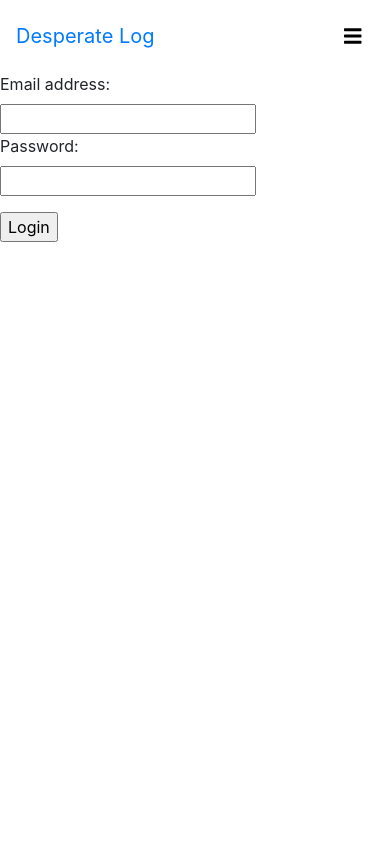
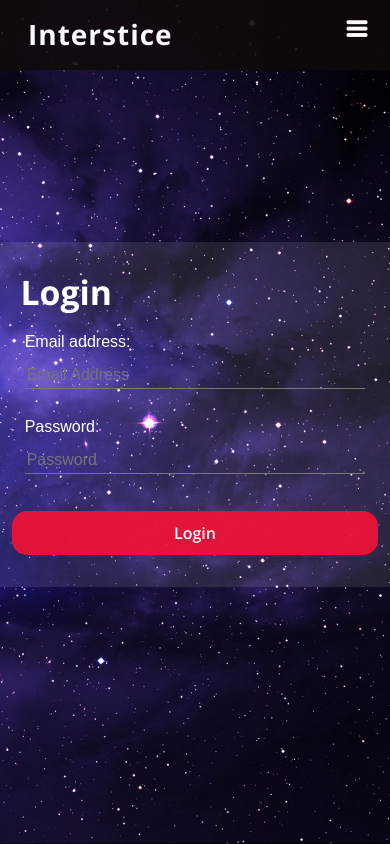
Before and after one commit to kakamband/Espial, a Django app: page /accounts/login/ in a window 390 px wide. Run offline with Django 3.2, Linux system fonts and the light colour scheme; some libraries are stand-ins or nearby versions.

Commit message:
Login Page Updates

```diff
--- a/Django WebApp/accounts/forms.py
+++ b/Django WebApp/accounts/forms.py
@@ -35,11 +35,13 @@ class CustomAuthenticationForm(AuthenticationForm):
                                         'class':'text-box',
                                         'autocomplete':'username',
                                         'id':'email',
+                                        'placeholder':'Email Address',
                                         })
         self.fields['password'].widget.attrs.update({
                                         'required':'True',
                                         'class':'text-box',
                                         'autocomplete':'password',
+                                        'placeholder':'Password',
                                         })
     class Meta:
         model = User
--- a/Django WebApp/accounts/views.py
+++ b/Django WebApp/accounts/views.py
@@ -12,7 +12,6 @@ User = get_user_model()
 
 def SignUp(request):
     if request.method == 'POST':
-        # f_login = CustomAuthenticationForm()
         if request.POST.get('submit') == 'Login':
             f_login = CustomAuthenticationForm(data=request.POST)
             if f_login.is_valid():
@@ -26,7 +25,7 @@ def SignUp(request):
     else:
         f_login = CustomAuthenticationForm()
 
-    return render(request, 'initsignup.html', {'f_login': f_login})
+    return render(request, 'login.html', {'f_login': f_login})
 
 def Logout(request):
     logout(request)
--- a/Django WebApp/core/urls.py
+++ b/Django WebApp/core/urls.py
@@ -5,6 +5,7 @@ from django.conf.urls.static import static
 
 urlpatterns = [
     path('', HomeView, name='home'),
+    path('tmp', TmpView, name='home'),
     path('notify/', Notify, name='notification'),
     path('stream/<f_name>', Streamer, name="stream"),
 
--- a/Django WebApp/core/views.py
+++ b/Django WebApp/core/views.py
@@ -11,6 +11,8 @@ User = get_user_model()
 def HomeView(request):
     return render(request, 'home.html')
 
+def TmpView(request):
+    return render(request, 'login.html')
 
 @csrf_exempt
 def Notify(request):
--- /dev/null
+++ b/Django WebApp/static/assets/js/snack.js
@@ -0,0 +1,5 @@
+function snack() {
+    var x = document.getElementById("snackbar");
+    x.className = "show";
+    setTimeout(function(){ x.className = x.className.replace("show", ""); }, 2000);
+}
--- a/Django WebApp/static/style/base.css
+++ b/Django WebApp/static/style/base.css
@@ -86,7 +86,7 @@ body {
     transition: all 0.5s;
     z-index: 997;
     transition: all 0.5s;
-    background: rgba(42, 44, 57, 0.9);
+    background: rgba(15, 10, 10, 0.9);
   }
 
   #header.header-transparent {
--- /dev/null
+++ b/Django WebApp/static/style/login.css
@@ -0,0 +1,13 @@
+body{
+    background: url("../assets/img/bg2_login.jpg") center center no-repeat;
+    background-size: cover;
+    background-attachment: fixed;
+}
+input[type="email"], textarea{
+    background-color: transparent!important;
+    color: white!important;
+}
+input[type="password"], textarea{
+    background-color: transparent!important;
+    color: white!important;
+}
--- /dev/null
+++ b/Django WebApp/static/style/signup.css
@@ -0,0 +1,128 @@
+* {
+  outline: 0;
+}
+input:-webkit-autofill,
+input:-webkit-autofill:hover,
+input:-webkit-autofill:focus,
+input:-webkit-autofill:active {
+    transition: background-color 5000s ease-in-out 0s;
+}
+input:-webkit-autofill {
+  -webkit-text-fill-color: white !important;
+}
+.brand_box {
+  margin: 8vh 0 4vh 4vh;
+  background-color: rgba(255, 255, 255, 0.2);
+  padding-top: 8vh;
+  padding-bottom: 8vh;
+  text-align: center;
+  border-radius: 10px;
+  box-shadow: 0 2px 8px rgba(0, 0, 0, 0.7);
+  transition: background-color 0.3s linear;
+}
+.brand_box:hover {
+  background-color: rgba(255, 255, 255, 0.4);
+}
+.col-md-6 {
+  padding: 0;
+}
+.submit_btn {
+  background-color: rgba(236, 20, 56, 0.95);
+  outline: 0;
+  padding: 10px;
+  border-radius: 15px;
+  font-weight: 600;
+  width: 100%;
+  border: 0;
+  color: #fff;
+  transition: background-color 0.4s linear;
+}
+.submit_btn:hover {
+  background-color: rgba(200, 13, 56, 0.9);
+}
+.heading {
+  font-size: 4vh;
+  font-weight: 700;
+  padding: 1vh;
+}
+.brand_text {
+  color: rgba(0, 0, 0, 0.85);
+}
+.error-text {
+  padding-top: 6vh;
+  margin-top: 5vh;
+  font-size: 1.8vh;
+  color: grey;
+}
+.slide-box {
+  background-color: rgba(255, 255, 255, 0.1);
+  color: white;
+}
+.login_field,
+.signup_field {
+  margin: 0 1vh 2vh;
+  padding: 0.5vh;
+  font-family: sans-serif;
+}
+label {
+  margin-bottom: 1vh;
+}
+.text-box {
+  border: 0;
+  border-bottom: 1px solid #777;
+  background: 0 0;
+  transition: border 0.3s linear;
+  width: 100%;
+}
+.text-box:focus {
+  border-bottom: 1px solid rgba(238, 19, 63, 0.746);
+  color: #000;
+}
+.switch {
+  background-color: #f5f5f5;
+  text-align: center;
+  padding: 10px;
+  border-radius: 15px;
+  width: 100%;
+  transition: background-color 0.5s linear;
+}
+a {
+  color: rgba(236, 20, 56, 0.95);
+  transition: color 0.1s linear;
+}
+a:hover {
+  color: #f5f5f5;
+  text-decoration: none;
+}
+.switch:hover {
+  background-color: rgba(236, 20, 56, 0.95);
+}
+
+body {
+  background-color: #eee;
+}
+.pt-2 {
+  display: none;
+}
+@media screen and (max-width: 768px) {
+  .left,
+  footer {
+    display: none;
+  }
+  footer {
+    visibility: hidden;
+  }
+  .reg_box {
+    height: 90vh;
+  }
+  .signup_field {
+    margin: 2vh;
+  }
+  .error-text {
+    padding: 2vh;
+    margin-top: 0;
+  }
+  .errorlist {
+    margin-bottom: 0;
+  }
+}
--- /dev/null
+++ b/Django WebApp/static/style/snackbar.css
@@ -0,0 +1,59 @@
+#snackbar {
+  visibility: hidden;
+  min-width: 250px;
+  margin-left: -125px;
+  background-color: #333;
+  color: #fff;
+  text-align: center;
+  border-radius: 10px;
+  padding: 16px;
+  position: fixed;
+  z-index: 1;
+  left: 50%;
+  bottom: 30px;
+}
+#snackbar.show {
+  visibility: visible;
+  -webkit-animation: fadein 0.5s, fadeout 0.5s 2.5s;
+  animation: fadein 0.5s, fadeout 0.5s 2.5s;
+}
+@-webkit-keyframes fadein {
+  from {
+    bottom: 0;
+    opacity: 0;
+  }
+  to {
+    bottom: 30px;
+    opacity: 1;
+  }
+}
+@keyframes fadein {
+  from {
+    bottom: 0;
+    opacity: 0;
+  }
+  to {
+    bottom: 30px;
+    opacity: 1;
+  }
+}
+@-webkit-keyframes fadeout {
+  from {
+    bottom: 30px;
+    opacity: 1;
+  }
+  to {
+    bottom: 0;
+    opacity: 0;
+  }
+}
+@keyframes fadeout {
+  from {
+    bottom: 30px;
+    opacity: 1;
+  }
+  to {
+    bottom: 0;
+    opacity: 0;
+  }
+}
--- a/Django WebApp/templates/base.html
+++ b/Django WebApp/templates/base.html
@@ -5,63 +5,81 @@
 <html lang="en">
 
 <head>
-    <meta http-equiv="Cache-control" content="public">
-    <meta charset="UTF-8">
-    <meta name="description" content="To Infinity and Beyond with ProjectY">
-    <meta name="keywords" content="E-Commerce, Bazaar">
-    <meta name="author" content="Avishrant Sharma, Prateek Thakur, Spriha Gautam, Sitaram Rathi">
-    <meta name="viewport" content="width=device-width,initial-scale=1.0">
-    <title>
-        {%block title%}
+    <meta http-equiv="Cache-control" content="public" />
+    <meta charset="UTF-8" />
+    <meta name="description" content="Testing Webiste for Team Visionary's Project Interstice" />
+    <meta name="keywords" content="Model Website, Keras, Tensorflow" />
+    <meta name="author" content="Avishrant Sharma, Spriha Gautam, Ritik Dhiman, Aditi Agarwal" />
+    <meta name="viewport" content="width=device-width,initial-scale=1.0" />
+    <meta name="theme-color" content="#FFFFFF" />
+    <meta name="apple-mobile-web-app-capable" content="yes" />
+    <meta name="apple-mobile-web-app-title" content="Project Interstice" />
+    <meta name="apple-mobile-web-app-status-bar-style" content="default" />
+    <meta property="og:image" content="{%static 'assets/img/favicon.png" />
+    <meta property="og:image:type" content="image/png" />
+    <meta property="og:image:width" content="512" />
+    <meta property="og:image:height" content="512" />
+    <title>{%block title%} {%endblock title%}</title>
+    <link rel="stylesheet" href='{%static "style/base.css"%}' />
+    <link rel="stylesheet" href='{%static "style/scroll.css"%}' />
+    <link href="{%static 'assets/img/favicon.png" rel="icon" />
+    <link href="{%static 'assets/img/apple-touch-icon.png" rel="apple-touch-icon" />
+    {%block link%} {%endblock link%}
+    <!-- Google Fonts -->
+    <link
+        href="https://fonts.googleapis.com/css?family=Open+Sans:300,300i,400,400i,600,600i,700,700i|Raleway:300,300i,400,400i,500,500i,600,600i,700,700i|Poppins:300,300i,400,400i,500,500i,600,600i,700,700i"
+        rel="stylesheet" />
 
-        {%endblock title%}
-    </title>
-    <link rel='stylesheet' href='{%static "stylesheet/base.css"%}'>
-    <link rel="stylesheet" href="https://maxcdn.bootstrapcdn.com/bootstrap/4.5.2/css/bootstrap.min.css">
-    <link rel="manifest" href="/manifest.json">
-    <link rel="icon" href="{%static 'images/icons/icon_colour.svg'%}" type="image/x-icon">
-    <link rel="preconnect" href="https://fonts.gstatic.com">
-    <link href="https://fonts.googleapis.com/css2?family=Pacifico&family=Poppins&display=swap" rel="stylesheet">
-    {%block link%}
-
-    {%endblock link%}
-
+    <!-- Vendor CSS Files -->
+    <script src="https://kit.fontawesome.com/78ee6916f8.js" crossorigin="anonymous"></script>
+    <link href="{%static 'assets/vendor/bootstrap/css/bootstrap.min.css'%}" rel="stylesheet" />
+    <link href="{%static 'assets/vendor/icofont/icofont.min.css'%}" rel="stylesheet" />
+    <link href="{%static 'assets/vendor/boxicons/css/boxicons.min.css'%}" rel="stylesheet" />
+    <link href="{%static 'assets/vendor/animate.css/animate.min.css'%}" rel="stylesheet" />
+    <link href="{%static 'assets/vendor/remixicon/remixicon.css'%}" rel="stylesheet" />
+    <link href="{%static 'assets/vendor/line-awesome/css/line-awesome.min.css'%}" rel="stylesheet" />
+    <link href="{%static 'assets/vendor/venobox/venobox.css'%}" rel="stylesheet" />
+    <link href="{%static 'assets/vendor/owl.carousel/assets/owl.carousel.min.css'%}" rel="stylesheet" />
+    <link href="{%static 'assets/vendor/aos/aos.css'%}" rel="stylesheet" />
 </head>
 
 <body>
-    <nav class="navbar navbar-expand-md navbar-fixed-top">
-        <div class="container-fluid my-2">
-            <a class="navbar-brand cherry" href="{%url 'home'%}" id="head_start">Desperate Log</a>
+    <header id="header" class="fixed-top d-flex align-items-center">
+        <div class="container-fluid d-flex align-items-center justify-content-between">
+            <div class="logo">
+                <a href="{%url 'home'%}">
+                    <h1 class="text-light mx-3" style="display: inline-block; font-family: 'Open Sans'">
+                        Interstice
+                    </h1>
+                </a>
+            </div>
 
-            <button aria-label="toggle" class="navbar-toggler" type="button" data-toggle="collapse"
-                data-target="#navbarResponsive">
-                <i class="fas fa-bars"></i>
-            </button>
-            <div class="collapse navbar-collapse" id="navbarResponsive">
-                <div class="navbar-nav ml-md-auto d-md-flex flex-row">
-                    {%if user.is_authenticated%}
-                    <a class="nav-item nav-link nav_link" href="{%url 'logout'%}">Logout <i
-                            class="fas fa-sign-out-alt"></i></a>
-                    {%else%}
-                    <a class="nav-item nav-link nav_link" href="{%url 'login'%}">Login <i
-                            class="fas fa-sign-in-alt"></i></a>
-                    {%endif%}
-                </div>
-            </div>
+            <nav class="nav-menu d-none d-lg-block">
+                <ul>
+                    <li class="active"><a href="#hero">Home</a></li>
+                    <li><a href="#about">About</a></li>
+                    <li><a href="#services">Tech Stack</a></li>
+                    <li><a href="#portfolio">Results</a></li>
+                    <li><a href="#team">Team</a></li>
+                </ul>
+            </nav>
+            <!-- .nav-menu -->
         </div>
-    </nav>
+    </header>
+    <!-- End Header -->
+    <main id="id" style="margin-top: 70px;">{%block content%} {%endblock content%}</main>
 
-    <div class="main-box container-fluid">
-        {%block content%}
+    <!-- Vendor JS Files -->
+    <script src="{%static 'assets/vendor/jquery/jquery.min.js'%}"></script>
+    <script src="{%static 'assets/vendor/bootstrap/js/bootstrap.bundle.min.js'%}"></script>
+    <script src="{%static 'assets/vendor/jquery.easing/jquery.easing.min.js'%}"></script>
+    <script src="{%static 'assets/vendor/isotope-layout/isotope.pkgd.min.js'%}"></script>
+    <script src="{%static 'assets/vendor/venobox/venobox.min.js'%}"></script>
+    <script src="{%static 'assets/vendor/owl.carousel/owl.carousel.min.js'%}"></script>
+    <script src="{%static 'assets/vendor/aos/aos.js'%}"></script>
 
-        {%endblock content%}
-    </div>
-
-    <script src="https://ajax.googleapis.com/ajax/libs/jquery/3.5.1/jquery.min.js"></script>
-    <script src="https://cdnjs.cloudflare.com/ajax/libs/popper.js/1.16.0/umd/popper.min.js"></script>
-    <script src="https://maxcdn.bootstrapcdn.com/bootstrap/4.5.2/js/bootstrap.min.js"></script>
-    <script src="https://use.fontawesome.com/releases/v5.0.8/js/all.js"></script>
-
+    <!-- Template Main JS File -->
+    <script src="{%static 'assets/js/main.js'%}"></script>
 </body>
 
 </html>
--- /dev/null
+++ b/Django WebApp/templates/login.html
@@ -0,0 +1,63 @@
+{%extends 'base.html'%} {%load static%} {%block title%}Login{%endblock title%}
+{%block link%}
+<link rel="stylesheet" href='{%static "style/login.css"%}' />
+<link rel="stylesheet" href='{%static "style/signup.css"%}' />
+<link rel="stylesheet" href='{%static "style/snackbar.css"%}' />
+<script src="{%static 'assets/js/snack.js'%}"></script>
+{%endblock link%}
+{%block content%}
+<div class="container-fluid d-flex align-items-center justify-content-between" style="height: calc(90vh - 70px); padding: 0;">
+    <div class="row w-100" style="margin-left: 0;">
+        <div class="col-md-8"></div>
+        <div class="col-md-4 slide-box">
+            <div class="row py-3">
+                <div class="form-box col-12 col-lg-10">
+                    <div class="heading">Login</div>
+                    <!-- Form Comes here!!!!-->
+                    <form method="post">
+                        {% csrf_token %} {% for field in f_login %}
+                        <div class="login_field">
+                            {{ field.label_tag }}<br />
+                            {{ field }}
+                        </div>
+                        {% endfor %}
+
+                        <input type="submit" class="submit_btn my-3" value="Login" name="submit" />
+                    </form>
+                </div>
+                <div class="col-lg-2"></div>
+            </div>
+        </div>
+    </div>
+</div>
+{%if f_login.non_field_errors%}
+<div id="snackbar">Invalid Login Credentials</div>
+<script>
+    snack();
+</script>
+{%endif%} {%endblock content%}
+<div class="row reg_box">
+    <!-- Brand Box -->
+    <div class="col-md-7" style="padding: 0;"></div>
+
+    <div class="col-md-5 slide-box" style="padding: 0;">
+        <div class="row bg_box">
+            <div class="col-lg-8">
+                <div class="w-100 form-box">
+                    <div class="heading">Login</div>
+                    <!-- Form Comes here!!!!-->
+                    <form method="post">
+                        {% csrf_token %} {% for field in f_login %}
+                        <div class="login_field">
+                            {{ field.label_tag }}<br />
+                            {{ field }}
+                        </div>
+                        {% endfor %}
+
+                        <input type="submit" class="submit_btn my-3" value="Login" name="submit" />
+                    </form>
+                </div>
+            </div>
+        </div>
+    </div>
+</div>
```
Also changed, not shown: Django WebApp/static/assets/img/bg2_login.jpg (added), Django WebApp/static/assets/img/bg_login.jpg (added).
